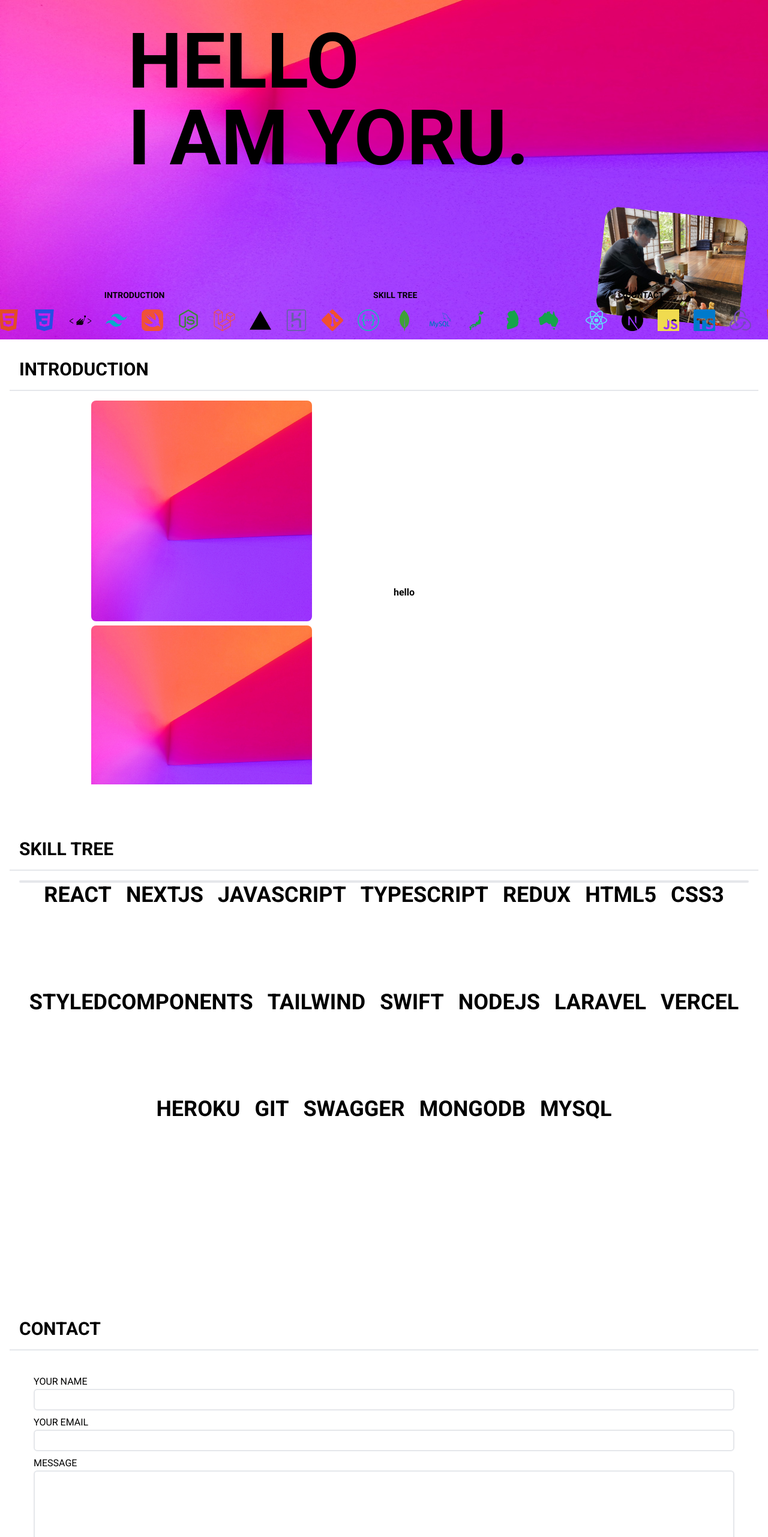
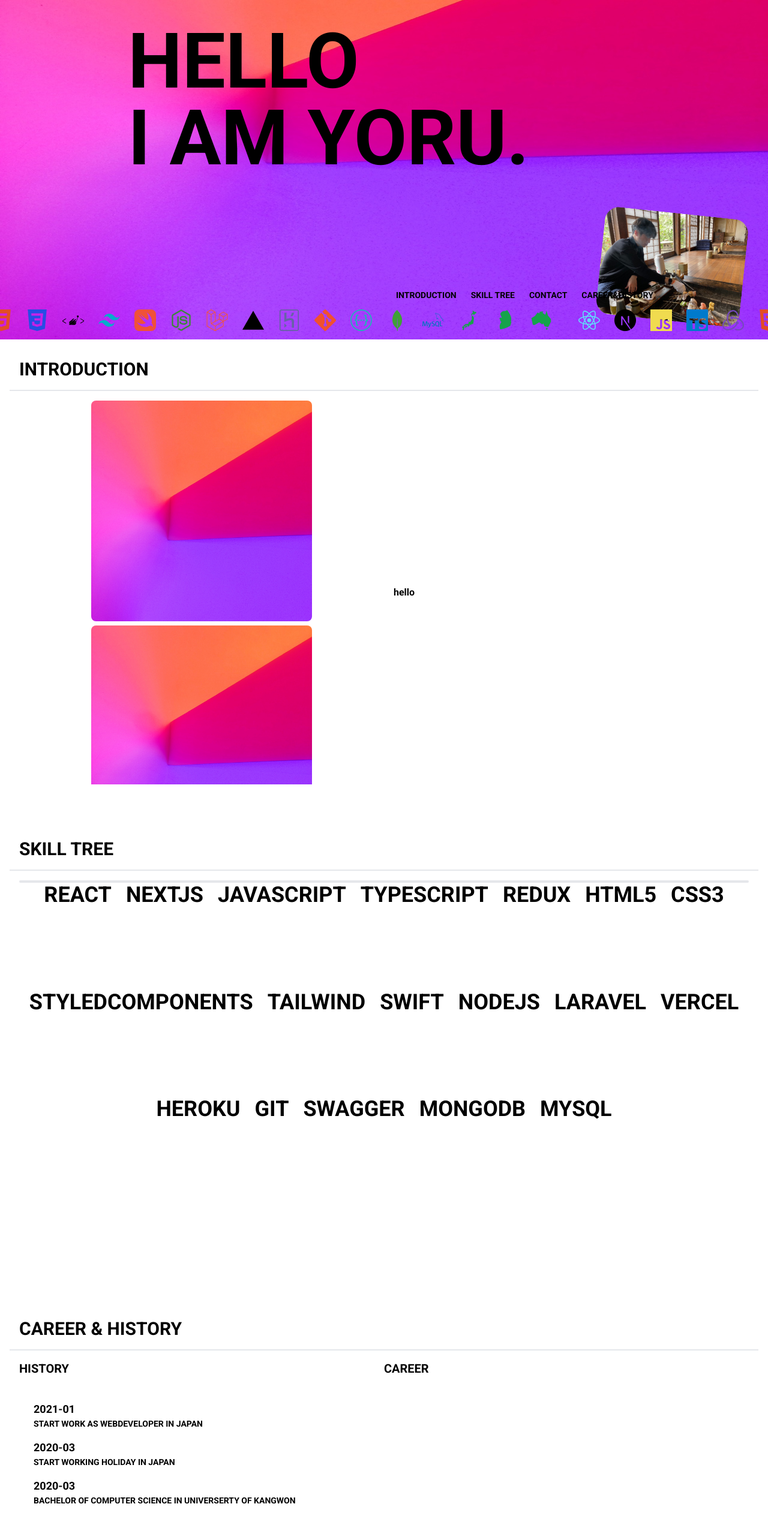
Before and after one commit to jooyeal/yoru-homepage-nextjs, a Next.js app: page / in a window 1280 px wide. Shown: the part 234-2797 px from the top of the page at 60% size. Built offline with nearby package versions, Linux system fonts and the light colour scheme.

Commit message:
carrer add

```diff
--- /dev/null
+++ b/components/Career.tsx
@@ -0,0 +1,39 @@
+import React, { Ref } from "react";
+import Section from "./Section";
+
+interface Props {
+  sectionRef: Ref<HTMLDivElement>;
+}
+
+function Career({ sectionRef }: Props) {
+  return (
+    <Section sectionRef={sectionRef} sectionName={`CAREER & HISTORY`}>
+      <div className="p-4 font-semibold flex justify-between w-full mobile:flex-col">
+        <div className="w-1/2 mobile:w-full">
+          <div className="w-full flex justify-start text-xl">HISTORY</div>
+          <div className="p-6">
+            <div className="text-sm pb-2 pt-2">
+              <div className="pb-2 pt-2">
+                <div className="text-lg">2021-01</div>
+                START WORK AS WEBDEVELOPER IN JAPAN
+              </div>
+              <div className="text-sm pb-2 pt-2">
+                <div className="text-lg">2020-03</div>
+                START WORKING HOLIDAY IN JAPAN
+              </div>
+              <div className="text-sm pb-2 pt-2">
+                <div className="text-lg">2020-03</div>
+                BACHELOR OF COMPUTER SCIENCE IN UNIVERSERTY OF KANGWON
+              </div>
+            </div>
+          </div>
+        </div>
+        <div className="w-1/2 mobile:w-full">
+          <div className="w-full flex justify-start text-xl">CAREER</div>
+        </div>
+      </div>
+    </Section>
+  );
+}
+
+export default Career;
--- a/components/Navigation.tsx
+++ b/components/Navigation.tsx
@@ -1,4 +1,5 @@
 import React, { MutableRefObject, Ref, useState } from "react";
+import Marquee from "react-fast-marquee";
 
 interface Props {
   sections: Array<string>;
@@ -16,10 +17,11 @@ function Navigation({ sections, refs }: Props) {
   };
   return (
     <div className="fixed flex bottom-16 w-full z-40 font-bold justify-around items-center text-sm">
+      <Marquee speed={100} gradientColor={[255, 255, 255]} gradientWidth={0}>
         {sections.map((section, index) => (
           <div key={index}>
             <span
-            className={`transition-all cursor-pointer ${
+              className={`pl-3 pr-3 transition-all cursor-pointer ${
                 current === index ? "text-xl border-b-2" : ""
               }`}
               onClick={() => onClick(index)}
@@ -28,6 +30,7 @@ function Navigation({ sections, refs }: Props) {
             </span>
           </div>
         ))}
+      </Marquee>
     </div>
   );
 }
--- a/pages/index.tsx
+++ b/pages/index.tsx
@@ -3,6 +3,7 @@ import Dynamic from "next/dynamic";
 import Head from "next/head";
 import Image from "next/image";
 import { useRef } from "react";
+import Career from "../components/Career";
 import Contact from "../components/Contact";
 import Footer from "../components/Footer";
 import Introduction from "../components/Introduction";
@@ -14,10 +15,11 @@ const ScrollContainer = Dynamic(import("../components/ScrollContainer"), {
 });
 
 const Home: NextPage = () => {
-  const sections = ["INTRODUCTION", "SKILL TREE", "CONTACT"];
+  const sections = ["INTRODUCTION", "SKILL TREE", "CONTACT", "CAREER&HISTORY"];
   const introductionSectionRef = useRef<HTMLDivElement>(null);
   const skillTreeSectionRef = useRef<HTMLDivElement>(null);
   const contactSectionRef = useRef<HTMLDivElement>(null);
+  const careerSectionRef = useRef<HTMLDivElement>(null);
 
   return (
     <div>
@@ -60,11 +62,19 @@ const Home: NextPage = () => {
         <SkillTree sectionRef={skillTreeSectionRef} />
       </ScrollContainer>
       <ScrollContainer>
+        <Career sectionRef={careerSectionRef} />
+      </ScrollContainer>
+      <ScrollContainer>
         <Contact sectionRef={contactSectionRef} />
       </ScrollContainer>
       <Navigation
         sections={sections}
-        refs={[introductionSectionRef, skillTreeSectionRef, contactSectionRef]}
+        refs={[
+          introductionSectionRef,
+          skillTreeSectionRef,
+          contactSectionRef,
+          careerSectionRef,
+        ]}
       />
       <Footer />
     </div>
```
Also changed, not shown: components/SkillTree.tsx (+0 -21 lines). Lines whose indentation alone changed are shown as unchanged.
